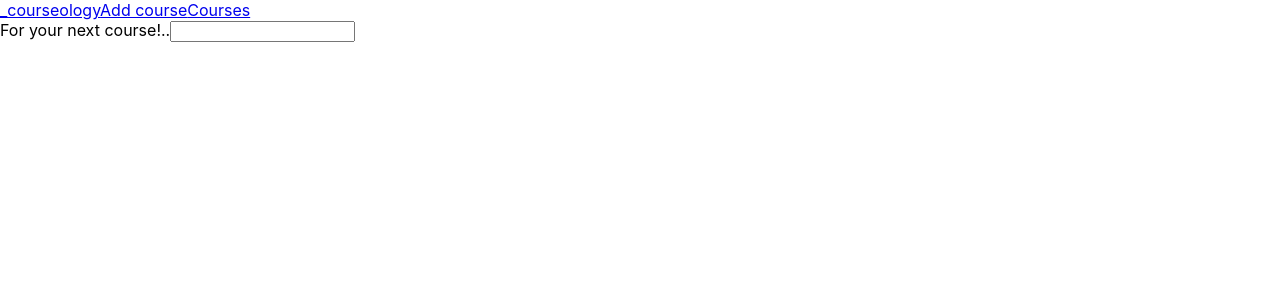
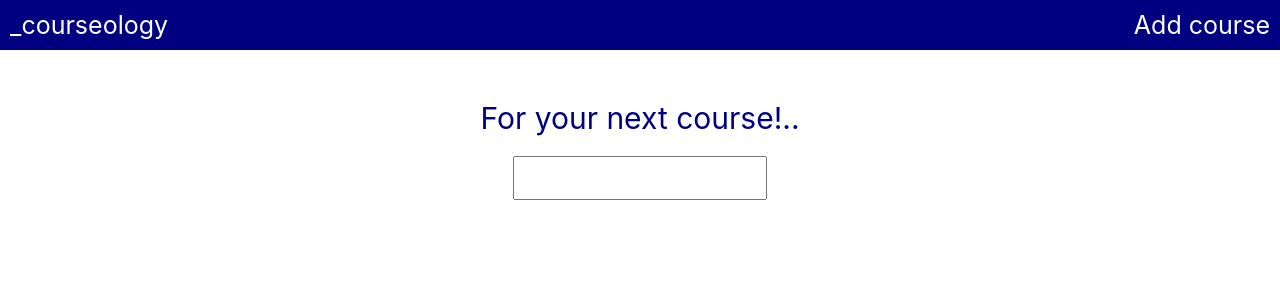
Before and after one commit to iCode-me/full-stack-project-client-side, a React (Create React App) app: page / in a window 1280 px wide. Shown: the top 300 px of the page. Built offline with nearby package versions, Linux system fonts and the light colour scheme.

Commit message:
Styling added to NavBar and SearchBox

```diff
--- a/package.json
+++ b/package.json
@@ -6,6 +6,7 @@
     "@testing-library/jest-dom": "^5.16.2",
     "@testing-library/react": "^12.1.3",
     "@testing-library/user-event": "^13.5.0",
+    "node-sass": "^7.0.1",
     "react": "^17.0.2",
     "react-dom": "^17.0.2",
     "react-router-dom": "^6.2.2",
--- a/src/App.js
+++ b/src/App.js
@@ -4,7 +4,7 @@ import Form from './component/Form/Form';
 import CourseHome from './containers/CourseHome/CourseHome'
 import { BrowserRouter as Router, Routes, Route } from "react-router-dom";
 import NavBar from './component/NavBar/NavBar'
-import Courses from './component/Courses/Courses'
+// import Courses from './component/Courses/Courses'
 
 function App() {
   return (
@@ -14,7 +14,6 @@ function App() {
      <Routes>
       <Route path="/" element={<CourseHome />} />
       <Route path="add-course" element={<Form />} />
-      <Route path="courses" element={<Courses />} />
     </Routes>
     </Router>
     </div>
--- a/src/component/Courses/Courses.jsx
+++ b/src/component/Courses/Courses.jsx
@@ -0,0 +1,13 @@
+import React from 'react'
+
+function Courses() {
+
+  return (
+    <div>
+      <h3>Course Results...</h3>
+
+    </div>
+  )
+}
+
+export default Courses
--- a/src/component/NavBar/NavBar.jsx
+++ b/src/component/NavBar/NavBar.jsx
@@ -1,17 +1,15 @@
 import React from 'react'
-import { Link } from "react-router-dom";
+import { Link } from 'react-router-dom';
+import './NavBar.scss'
 
 const NavBar = () => {
   return (
-    <div>
+    <div className="nav-menu">
       <Link className="nav-menu__item" to="/">
         _courseology
       </Link>
       <Link className="nav-menu__item" to="/add-course">
         Add course
-      </Link>
-      <Link className="nav-menu__item" to="/courses">
-        Courses
       </Link>
 
     </div>
--- a/src/component/NavBar/NavBar.scss
+++ b/src/component/NavBar/NavBar.scss
@@ -0,0 +1,20 @@
+* {
+  margin: 0;
+  padding: 0;
+}
+
+.nav-menu {
+    height: 50px;
+    background-color: navy;
+    display: flex;
+    justify-content: space-between;
+
+
+    &__item {
+      font-size: 25px;
+      color: white;
+      margin: 10px;
+      text-decoration: none;
+    }
+
+}
--- a/src/component/SearchBox/SearchBox.jsx
+++ b/src/component/SearchBox/SearchBox.jsx
@@ -1,13 +1,14 @@
 import React from 'react'
+import './SearchBox.scss'
 
 const SearchBox = (props) => {
   const { label, searchTerm, handleInput } = props;
 
   return (
-    <>
-      <label htmlFor="">For your next course!..</label>
+    <div className="search-box">
+      <label htmlFor="" className="search-box__title">For your next course!..</label>
       <input type="text" name={label} value={searchTerm} onInput={handleInput} className="search-box__input" />
-    </>
+    </div>
   )
 }
 
--- a/src/component/SearchBox/SearchBox.scss
+++ b/src/component/SearchBox/SearchBox.scss
@@ -0,0 +1,25 @@
+* {
+  margin: 0;
+  padding: 0;
+}
+
+.search-box {
+
+  display: flex;
+  justify-content: center;
+  align-items: center;
+  flex-direction: column;
+  margin: 30px;
+  &__title {
+    font-size: 30px;
+    padding: 20px;
+    color: navy;
+  }
+
+  &__input {
+    height: 40px;
+    width: 250px;
+    color: navy;
+    font-size: 20px;
+  }
+}
```
Also changed, not shown: 1 other file (tests, documents, lock files or other folders).
